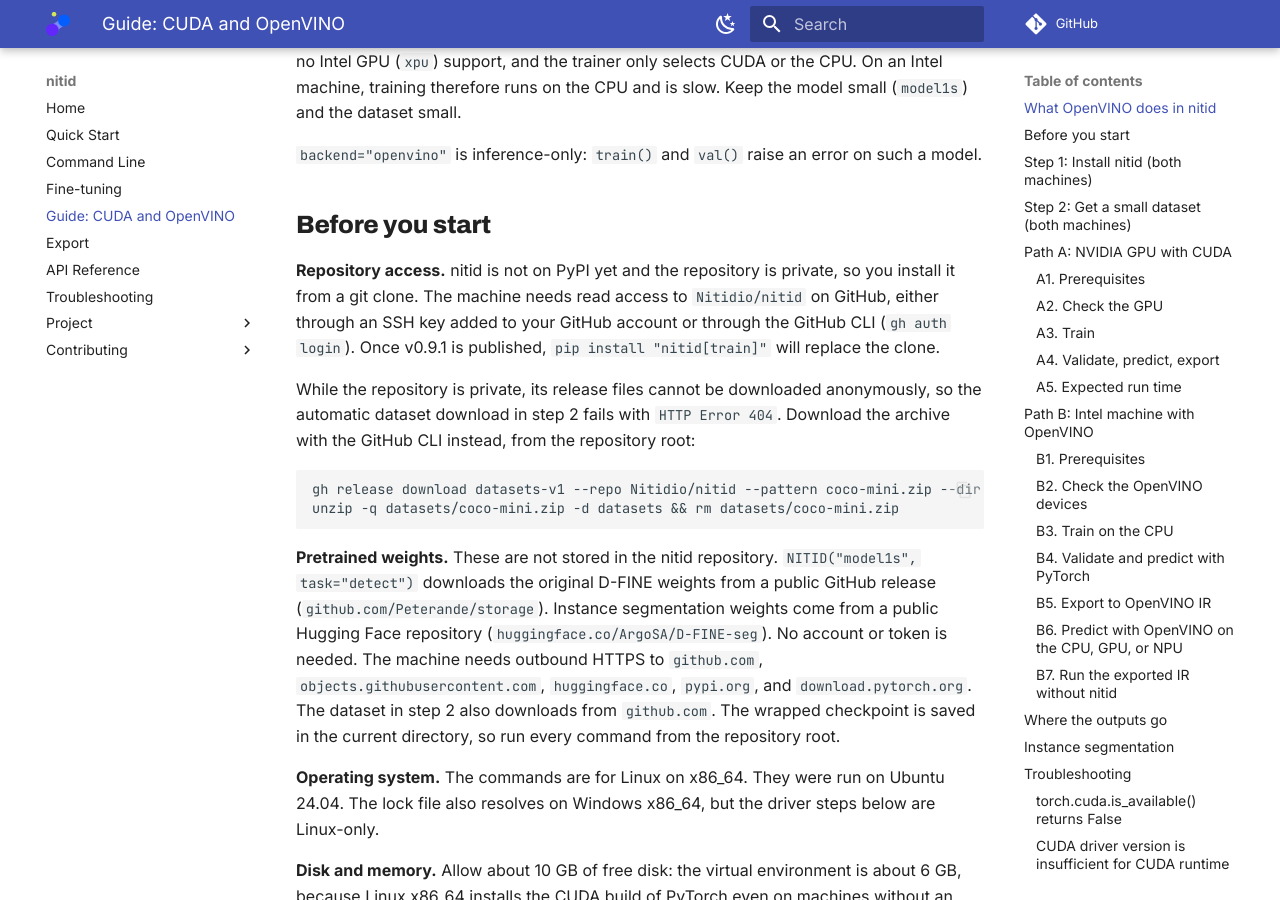
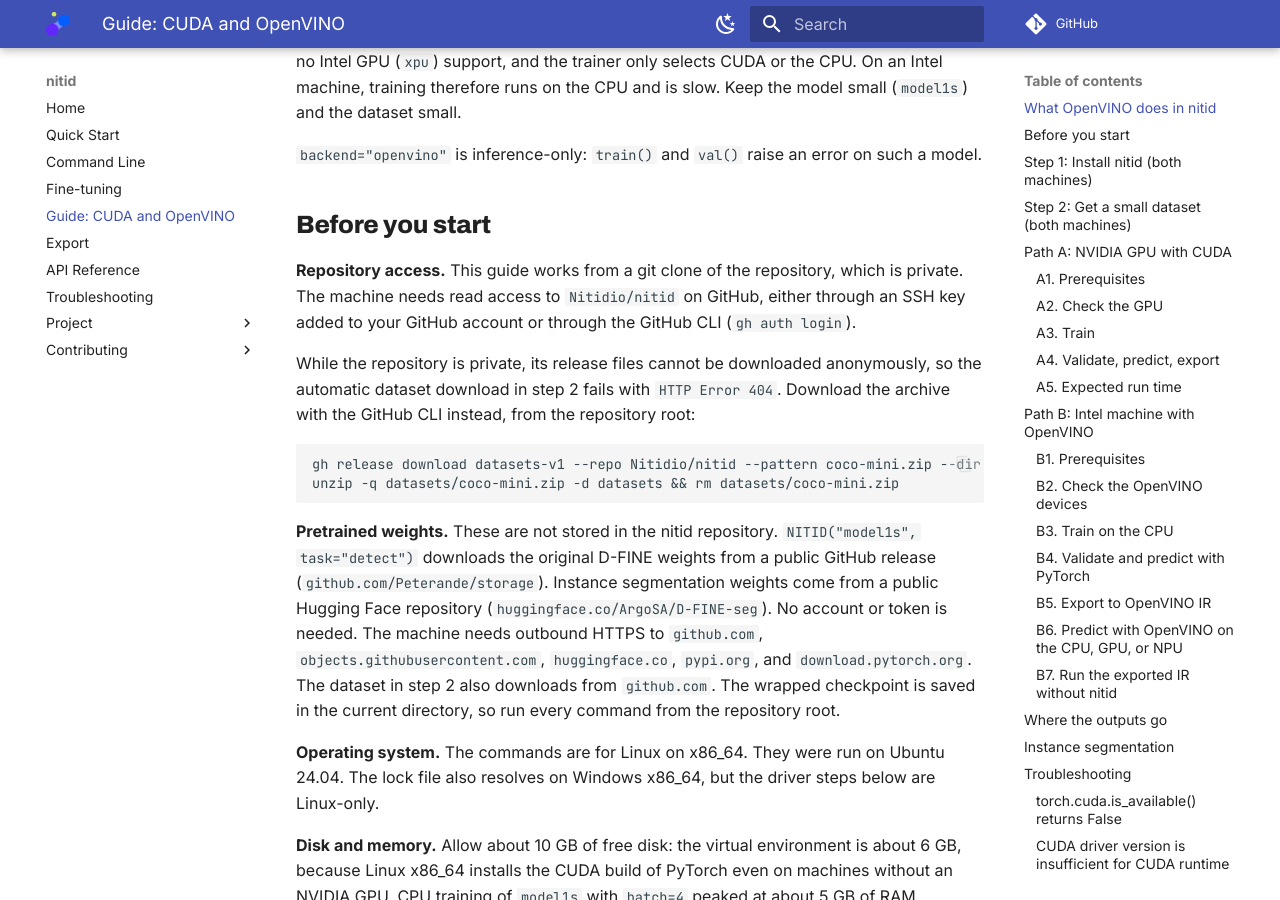
Before and after one commit to Nitidio/nitid, an MkDocs documentation site: the page built from docs/training_cuda_openvino.md, in a window 1280 px wide and 900 px high, scrolled down 906 px. Built offline with MkDocs 1.6.1 and Material for MkDocs 9.7.7, drawn with Linux system fonts in a browser that asks for light colours; comment, search, counter and statistics services are not loaded.

Commit message:
docs: single-box skier demo and drop the "not on PyPI yet" notices
- Use the model1m skier render with one person box; the previous one
  drew two overlapping boxes on the skier.
- nitid installs from PyPI: remove the GitHub-install notices from the
  README and the quickstart, and install from PyPI in the Colab setup
  cells of both notebooks. The CUDA/OpenVINO guide still works from a
  clone of the private repository.

Co-Authored-By: Claude Opus 5.5 <noreply@anthropic.com>

```diff
--- a/docs/training_cuda_openvino.md
+++ b/docs/training_cuda_openvino.md
@@ -34,11 +34,10 @@ such a model.
 
 ## Before you start
 
-**Repository access.** nitid is not on PyPI yet and the repository is private,
-so you install it from a git clone. The machine needs read access to
-`Nitidio/nitid` on GitHub, either through an SSH key added to your GitHub
-account or through the GitHub CLI (`gh auth login`). Once v0.9.1 is published,
-`pip install "nitid[train]"` will replace the clone.
+**Repository access.** This guide works from a git clone of the repository,
+which is private. The machine needs read access to `Nitidio/nitid` on GitHub,
+either through an SSH key added to your GitHub account or through the GitHub
+CLI (`gh auth login`).
 
 While the repository is private, its release files cannot be downloaded
 anonymously, so the automatic dataset download in step 2 fails with
```
Also changed, not shown: README.md (+0 -4 lines), docs/quickstart.md (+0 -3 lines), docs/assets/nitid-demo.jpg, 2 other files.
